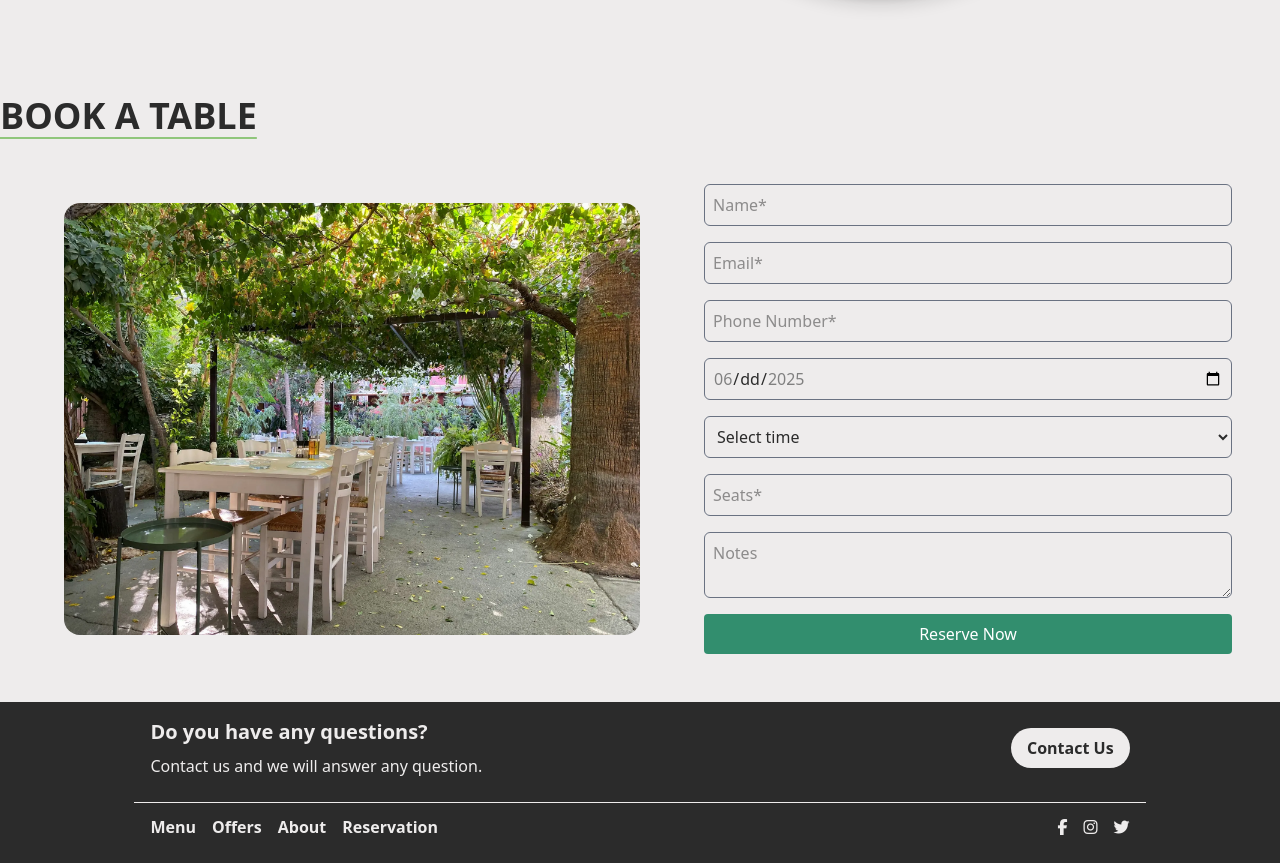
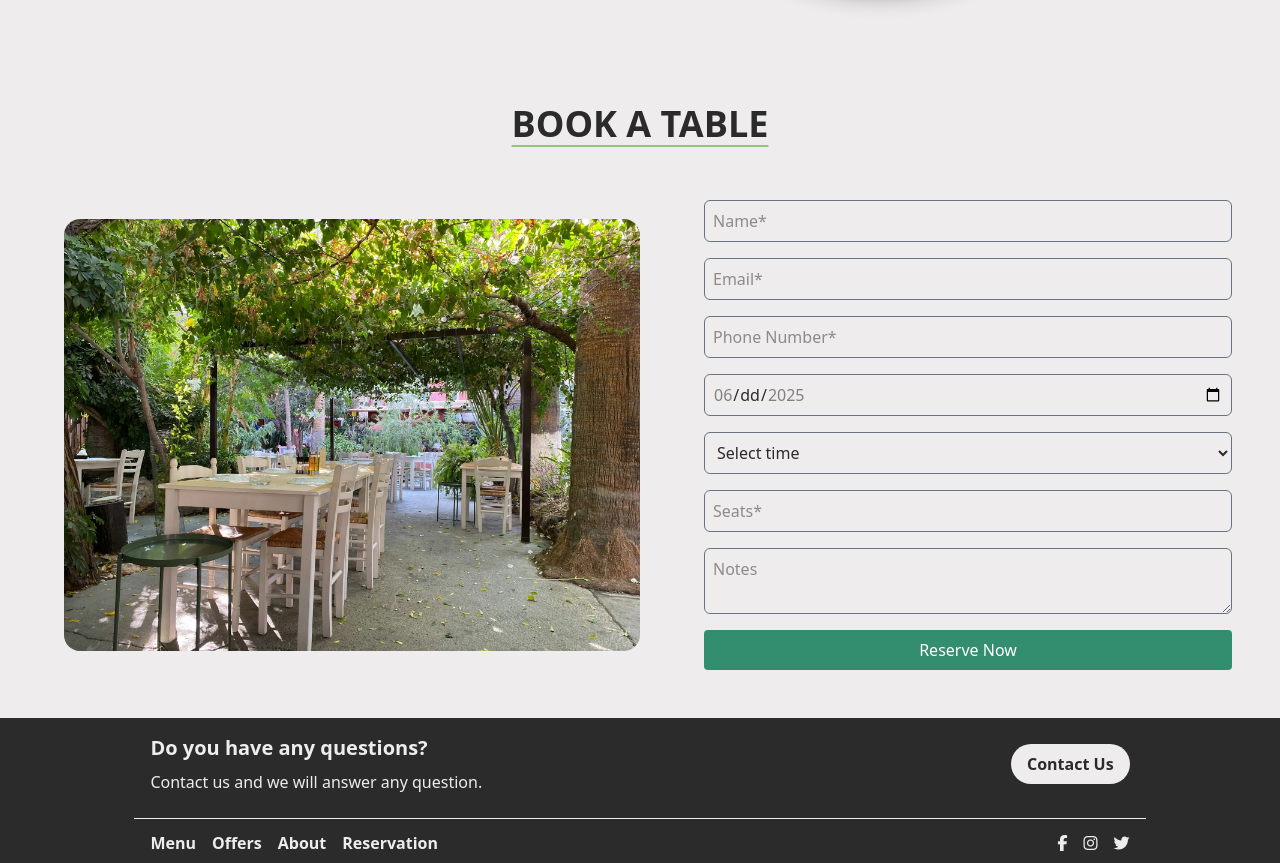
Before and after one commit to Felina404/healthy-corner-landing-page, a React (Vite) app: page / in a window 1280 px wide. Shown: the part 5018-5881 px from the top of the page. Built offline with nearby package versions, Linux system fonts and the light colour scheme.

Commit message:
remove style mistake on header in resarvation

```diff
--- a/src/Reservation.tsx
+++ b/src/Reservation.tsx
@@ -58,8 +58,8 @@ function Reservation() {
 
 
   return (
-    <div className='text-fg bg-bg '>
-        <h1 id='reservation' className='p-2text-center text-4xl font-semibold underline decoration-accent decoration-2 underline-offset-8'>BOOK A TABLE</h1>
+    <div className='text-fg bg-bg'>
+        <h1 id='reservation' className='p-2 text-center text-4xl font-semibold underline decoration-accent decoration-2 underline-offset-8'>BOOK A TABLE</h1>
         <div className='flex flex-col md:flex-row items-center justify-center gap-4 p-4 m-4'>
             <img src={restaurant} alt='restaurant-outdoors' className='md:w-1/2 m-4 p-4 rounded-4xl object-cover'></img>
             <div className='w-full p-2 m-2 md:w-1/2 '>
@@ -124,7 +124,7 @@ function Reservation() {
                 </form>
 
                 {submit && (
-                    <div className='mt-4 p-4 bg-secondary text-black rounded-md'>
+                    <div className='mt-4 p-4 bg-accent text-black rounded-md'>
                         <h2 className='text-lg font-semibold'>Reservation Successful!</h2>
                         <p>Thank you for your reservation, {form.name}. We look forward to welcoming you on {form.date} at {form.time}.</p>
                     </div>
```
